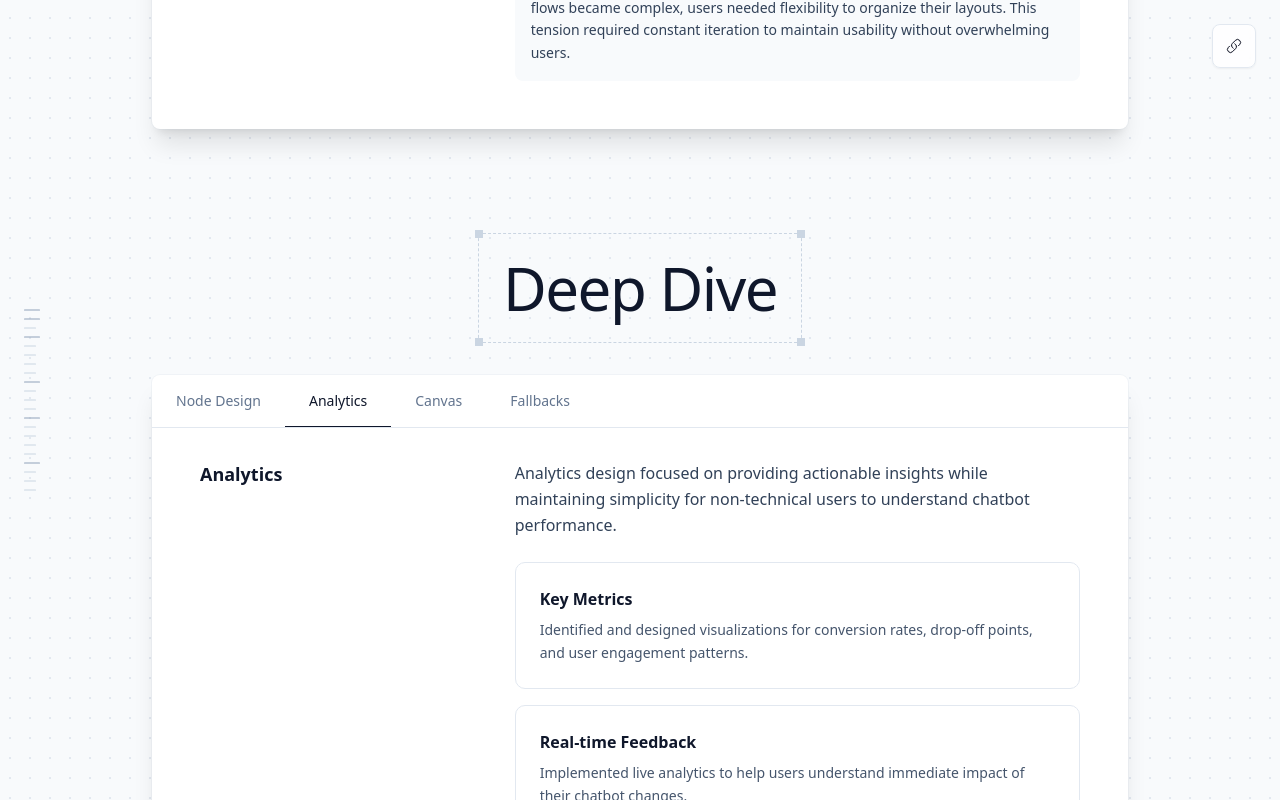
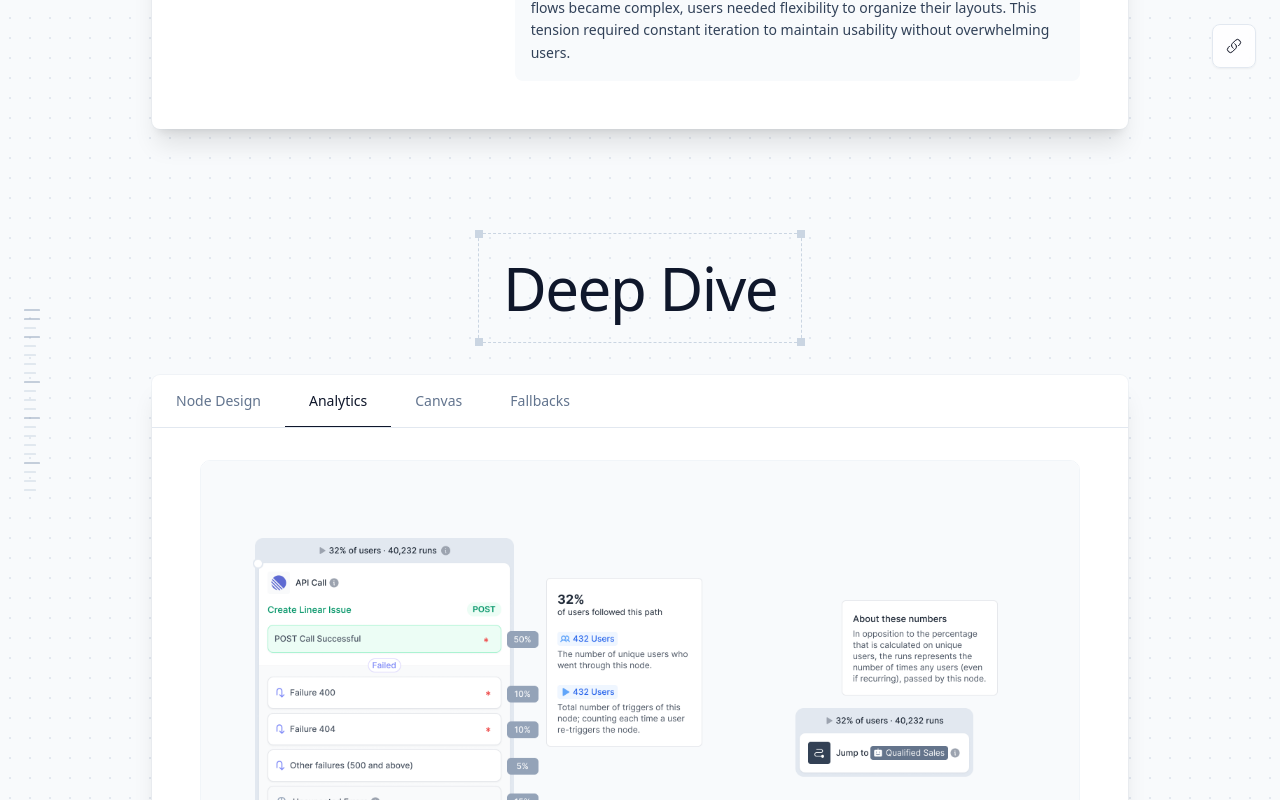
Before and after one commit to antoinepirard/linear-survey, a Next.js app: page /case-studies/chatbot-flow-builder in a window 1280 px wide. Both pictures are taken after a click on the tab "Analytics". Shown: the part 3692-4492 px from the top of the page. Built offline with nearby package versions, Linux system fonts and the light colour scheme; a web font is replaced by a local one.

Commit message:
feat: add analytics tab content with key path visualization and detailed metrics

```diff
--- a/src/app/case-studies/chatbot-flow-builder/tabData.tsx
+++ b/src/app/case-studies/chatbot-flow-builder/tabData.tsx
@@ -98,6 +98,100 @@ const NodeDesignContent = () => {
     );
   };
 
+const AnalyticsContent = () => {
+  const [showAll, setShowAll] = useState(false);
+
+  return (
+    <>
+        {/* Analytics Image */}
+        <div className="px-6 md:px-12 pt-6 md:pt-8 pb-4">
+          <div className="relative">
+            <Image
+              src="/case-studies/chatbot/compnent-analytics (1).png"
+              alt="Key path analytics component"
+              width={1200}
+              height={400}
+              className="w-full h-auto rounded-lg border border-slate-100"
+            />
+            <p className="text-xs text-slate-500 font-mono mt-2">
+              Key path analytics component
+            </p>
+          </div>
+        </div>
+
+        <section className="p-6 md:p-12 pt-6 md:pt-8">
+        <div className="grid grid-cols-1 md:grid-cols-3 gap-6 md:gap-16">
+          <div className="md:col-span-1">
+            <h2 className="text-lg font-semibold text-slate-900 mb-3 md:mb-4">Analytics</h2>
+          </div>
+          <div className="md:col-span-2 space-y-6">
+            <div>
+              <p className="text-slate-700 leading-relaxed mb-4 md:mb-6">
+                The analytics goal was initially fuzzy, but from first principles, when you build a bot, you don&apos;t do it for the sake of it - you do it with an objective in mind (e.g., book more demos, answer questions). The ultimate goal was to measure effectiveness, but we quickly realized there were two key jobs: measuring the outcome and chatbot performance evaluation. Customers wanted to know if the conversation flow was efficient, requiring insights into conversion rates and drop-off points to iterate effectively. This dual purpose shaped our entire analytics approach.
+              </p>
+            </div>
+
+            <p className="text-slate-700 mb-4">Key challenges and decisions</p>
+
+            <div className="relative">
+              <div className={`space-y-4 transition-all duration-300 ${!showAll ? 'max-h-80 overflow-hidden' : ''}`}>
+                <div className="bg-white border border-slate-100 rounded-lg p-6">
+                  <h3 className="font-semibold text-slate-900 mb-2">Defining Core Value and Priorities</h3>
+                  <p className="text-slate-600 text-sm leading-relaxed">
+                    The biggest challenge was figuring out what actually mattered. We discovered two distinct use cases: measuring business outcomes (like meetings booked) and evaluating chatbot performance (conversion through flows, drop-off analysis). While bots are usually part of larger funnels, users considered them a good proxy for outcomes, leading us to prioritize flow performance metrics first.
+                  </p>
+                </div>
+
+                <div className="bg-white border border-slate-100 rounded-lg p-6">
+                  <h3 className="font-semibold text-slate-900 mb-2">Relative vs Absolute Numbers</h3>
+                  <p className="text-slate-600 text-sm leading-relaxed">
+                    Numbers could be relative to either the total amount of users who entered the flow or relative to the node before. Since flows can be very flexible and complex, we needed to be explicit about our choice. We decided to provide both perspectives but defaulted to showing relative to flow entry, as this gave users the clearest picture of overall conversion performance.
+                  </p>
+                </div>
+
+                <div className="bg-white border border-slate-100 rounded-lg p-6">
+                  <h3 className="font-semibold text-slate-900 mb-2">Unique vs Total Users</h3>
+                  <p className="text-slate-600 text-sm leading-relaxed">
+                    Some users could go multiple times through the same flow, creating a divergence between unique and total users. This was particularly challenging for repeat interactions. As a default, we went for unique runs since it&apos;s more telling of user behavior patterns, but we still highlighted total runs to make differences apparent and give users the full picture.
+                  </p>
+                </div>
+
+                <div className="bg-white border border-slate-100 rounded-lg p-6">
+                  <h3 className="font-semibold text-slate-900 mb-2">Flow Versioning and Data Persistence</h3>
+                  <p className="text-slate-600 text-sm leading-relaxed">
+                    When flows were edited, we had to decide whether to keep data and show change impact, or create version history. We chose version history to maintain data integrity, but this means small edits (like fixing typos) create new versions and clear previous data. While this maintains accuracy, it&apos;s not ideal for minor changes - there were more graceful ways to handle this that we decided to scope out.
+                  </p>
+                </div>
+              </div>
+
+              {/* Fade overlay when collapsed */}
+              {!showAll && (
+                <div className="absolute bottom-0 left-0 right-0 h-50 bg-gradient-to-t from-white via-white/80 to-transparent pointer-events-none" />
+              )}
+
+              {/* Expand/Collapse button */}
+              <div className="mt-4 flex justify-center relative z-10 bg-white pt-2">
+                <button
+                  onClick={() => setShowAll(!showAll)}
+                  className="flex items-center rounded gap-2 px-4 py-2 text-sm font-medium text-slate-600 hover:text-slate-900 hover:bg-slate-50 transition-colors cursor-pointer"
+                >
+                  <span>{showAll ? 'Show less' : 'Show more'}</span>
+                  <motion.div
+                    animate={{ rotate: showAll ? 180 : 0 }}
+                    transition={{ duration: 0.2 }}
+                  >
+                    <ChevronDownIcon className="w-4 h-4" />
+                  </motion.div>
+                </button>
+              </div>
+            </div>
+          </div>
+        </div>
+      </section>
+    </>
+  );
+};
+
 export const tabData: TabItem[] = [
   {
     id: 'nodes',
@@ -107,38 +201,7 @@ export const tabData: TabItem[] = [
   {
     id: 'analytics',
     label: 'Analytics',
-    content: (
-      <section className="p-6 md:p-12 pt-6 md:pt-8">
-        <div className="grid grid-cols-1 md:grid-cols-3 gap-8 md:gap-16">
-          <div className="md:col-span-1">
-            <h2 className="text-lg font-semibold text-slate-900 mb-3 md:mb-4">Analytics</h2>
-          </div>
-          <div className="md:col-span-2 space-y-6">
-            <div>
-              <p className="text-slate-700 leading-relaxed mb-4 md:mb-6">
-                Analytics design focused on providing actionable insights while maintaining simplicity for non-technical users to understand chatbot performance.
-              </p>
-            </div>
-
-            <div className="space-y-4">
-              <div className="bg-white border border-slate-200 rounded-lg p-6">
-                <h3 className="font-semibold text-slate-900 mb-2">Key Metrics</h3>
-                <p className="text-slate-600 text-sm leading-relaxed">
-                  Identified and designed visualizations for conversion rates, drop-off points, and user engagement patterns.
-                </p>
-              </div>
-
-              <div className="bg-white border border-slate-200 rounded-lg p-6">
-                <h3 className="font-semibold text-slate-900 mb-2">Real-time Feedback</h3>
-                <p className="text-slate-600 text-sm leading-relaxed">
-                  Implemented live analytics to help users understand immediate impact of their chatbot changes.
-                </p>
-              </div>
-            </div>
-          </div>
-        </div>
-      </section>
-    )
+    content: <AnalyticsContent />
   },
   {
     id: 'canvas',
```
Also changed, not shown: public/case-studies/chatbot/compnent-analytics (1).png (added).
